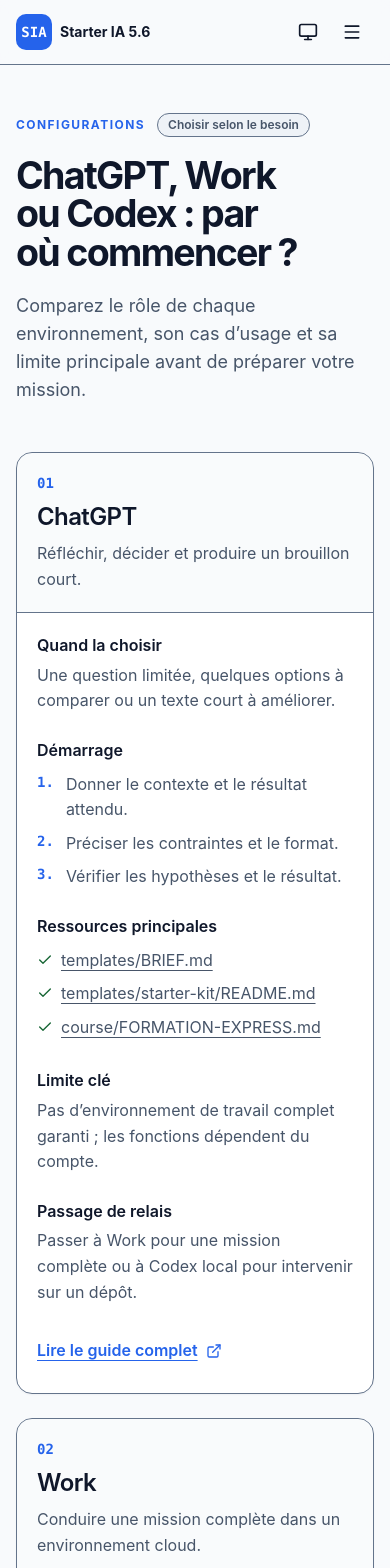
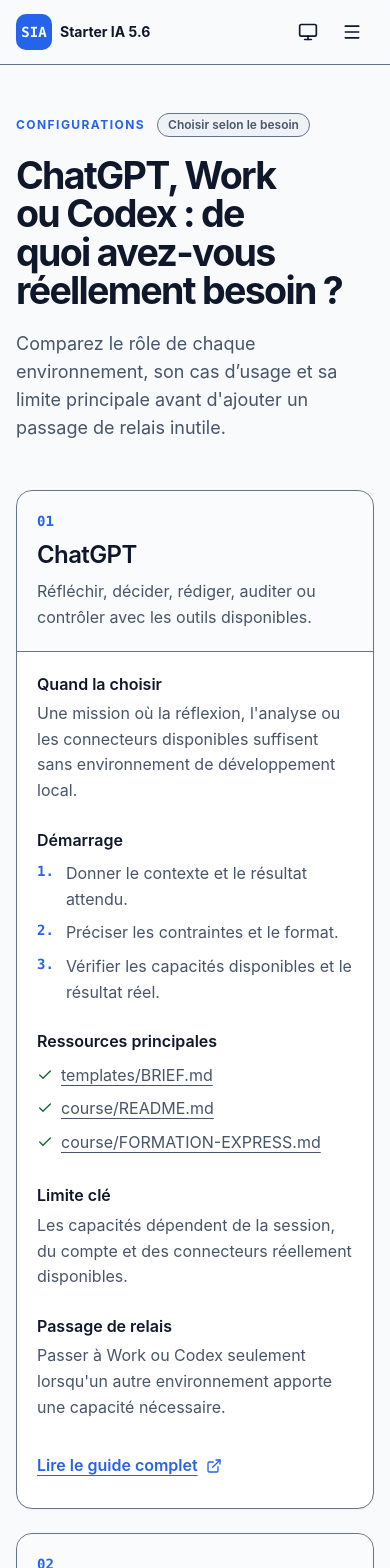
Before and after one commit to DevWeb13/starter-ia-5-6, a Next.js app: page /docs in a window 390 px wide. Shown: the top 1568 px of the page. Built offline with nearby package versions, Linux system fonts and the light colour scheme.

Commit message:
feat: direct configuration page to Qwik Core

```diff
--- a/src/app/docs/page.tsx
+++ b/src/app/docs/page.tsx
@@ -12,16 +12,17 @@
 });
 
 const githubRoot = "https://github.com/DevWeb13/starter-ia-5-6/blob/main";
+const coreRoot = "https://github.com/DevWeb13/starter-ia-qwik";
 
 const configurations = [
   {
     name: "ChatGPT",
-    role: "Réfléchir, décider et produire un brouillon court.",
-    choose: "Une question limitée, quelques options à comparer ou un texte court à améliorer.",
-    steps: ["Donner le contexte et le résultat attendu.", "Préciser les contraintes et le format.", "Vérifier les hypothèses et le résultat."],
-    resources: ["templates/BRIEF.md", "templates/starter-kit/README.md", "course/FORMATION-EXPRESS.md"],
-    limit: "Pas d’environnement de travail complet garanti ; les fonctions dépendent du compte.",
-    handoff: "Passer à Work pour une mission complète ou à Codex local pour intervenir sur un dépôt.",
+    role: "Réfléchir, décider, rédiger, auditer ou contrôler avec les outils disponibles.",
+    choose: "Une mission où la réflexion, l'analyse ou les connecteurs disponibles suffisent sans environnement de développement local.",
+    steps: ["Donner le contexte et le résultat attendu.", "Préciser les contraintes et le format.", "Vérifier les capacités disponibles et le résultat réel."],
+    resources: ["templates/BRIEF.md", "course/README.md", "course/FORMATION-EXPRESS.md"],
+    limit: "Les capacités dépendent de la session, du compte et des connecteurs réellement disponibles.",
+    handoff: "Passer à Work ou Codex seulement lorsqu'un autre environnement apporte une capacité nécessaire.",
     guide: "guides/configurations/chat.md",
   },
   {
@@ -31,33 +32,33 @@
     steps: ["Remplir le brief vérifiable.", "Adapter et lancer le prompt maître Work.", "Relire le livrable réel avec QUALITY.md."],
     resources: ["WORKFLOW.md", "prompts/MASTER-WORK.md", "prompts/REVIEW.md"],
     limit: "Les outils varient selon le compte ; Work ne charge pas automatiquement les règles Codex locales.",
-    handoff: "Transmettre brief, sources, décisions et limites à Codex local pour modifier un dépôt.",
+    handoff: "Transmettre brief, sources, décisions et limites à Codex local si la mission exige son environnement de développement.",
     guide: "guides/configurations/work.md",
   },
   {
     name: "Codex local",
-    role: "Inspecter, modifier et vérifier un dépôt depuis la machine de développement.",
-    choose: "Une mission de code qui exige Git, des fichiers locaux et des contrôles reproductibles.",
-    steps: ["Ouvrir le dépôt et vérifier Git.", "Donner un brief borné.", "Autoriser les contrôles puis relire le diff."],
-    resources: ["AGENTS.md", "WORKFLOW.md", ".codex/config.toml"],
-    limit: "Les actions restent bornées par les permissions de la machine et les autorisations du brief.",
-    handoff: "Piloter la même session avec Codex Remote ou préparer l’analyse avec Work + Codex.",
+    role: "Travailler directement dans un dépôt depuis l'environnement de développement.",
+    choose: "Une mission qui exige le filesystem du projet, Git, les commandes, les tests ou le navigateur local.",
+    steps: ["Ouvrir le dépôt et vérifier Git.", "Lire les règles et l'état du projet.", "Réaliser la mission puis exécuter les contrôles."],
+    resources: ["course/README.md", "WORKFLOW.md", "QUALITY.md"],
+    limit: "Les actions restent bornées par le sandbox, les permissions de la machine et les autorisations de la mission.",
+    handoff: "Utiliser le Starter IA Qwik Core pour une fondation Qwik prête à initialiser.",
     guide: "guides/configurations/codex-local.md",
   },
   {
     name: "Codex Remote",
-    role: "Piloter depuis iPhone une session Codex qui continue sur la machine locale.",
-    choose: "Suivre ou diriger une mission locale lorsque la machine reste active et connectée.",
+    role: "Piloter depuis un autre appareil une session Codex liée à l'environnement de développement.",
+    choose: "Suivre ou diriger une mission locale lorsque la fonction est réellement disponible et la machine reste active.",
     steps: ["Préparer le dépôt, la branche et la session sur la machine.", "Consulter l’aide réellement installée.", "Suivre les instructions d’association affichées."],
-    resources: ["guides/configurations/codex-remote.md", "AGENTS.md", ".codex/config.toml"],
-    limit: "La disponibilité dépend du compte ; l’iPhone n’exécute ni le dépôt, ni Git, ni les processus.",
+    resources: ["guides/configurations/codex-remote.md", "course/README.md", "WORKFLOW.md"],
+    limit: "La disponibilité dépend du compte, du client et des versions.",
     handoff: "Revenir à Codex local si l’association est absente ou interrompue, puis contrôler Git et les processus.",
     guide: "guides/configurations/codex-remote.md",
   },
   {
     name: "Work + Codex",
-    role: "Préparer ou analyser dans Work, puis implémenter et vérifier dans le dépôt avec Codex.",
-    choose: "Une mission où la réflexion cloud et l’écriture locale doivent rester séparées et traçables.",
+    role: "Préparer ou analyser dans Work, puis utiliser Codex lorsque le dépôt local est nécessaire.",
+    choose: "Une mission où la réflexion cloud et l'écriture locale doivent rester séparées et traçables.",
     steps: ["Produire le brief et les décisions dans Work.", "Transmettre un paquet de relais sans secret.", "Vérifier Git et les règles locales avant d’écrire."],
     resources: ["templates/BRIEF.md", "prompts/MASTER-WORK.md", "prompts/REVIEW.md"],
     limit: "Le passage de relais n’est pas automatique ; chaque environnement vérifie ses propres résultats.",
@@ -72,8 +73,8 @@
       <PageIntro
         eyebrow="Configurations"
         badge="Choisir selon le besoin"
-        title="ChatGPT, Work ou Codex : par où commencer ?"
-        description="Comparez le rôle de chaque environnement, son cas d’usage et sa limite principale avant de préparer votre mission."
+        title="ChatGPT, Work ou Codex : de quoi avez-vous réellement besoin ?"
+        description="Comparez le rôle de chaque environnement, son cas d’usage et sa limite principale avant d'ajouter un passage de relais inutile."
       />
 
       <div className="page-shell space-y-6 pb-14 sm:pb-20">
@@ -107,12 +108,7 @@
                     {configuration.resources.map((resource) => (
                       <li key={resource} className="flex gap-2">
                         <Check aria-hidden="true" className="mt-1 size-4 shrink-0 text-success" />
-                        <a
-                          href={`${githubRoot}/${resource}`}
-                          target="_blank"
-                          rel="noopener noreferrer"
-                          className="break-words underline underline-offset-4"
-                        >
+                        <a href={`${githubRoot}/${resource}`} target="_blank" rel="noopener noreferrer" className="break-words underline underline-offset-4">
                           {resource}
                           <span className="sr-only"> (ouvre un nouvel onglet)</span>
                         </a>
@@ -130,12 +126,7 @@
                   <h3 className="font-semibold">Passage de relais</h3>
                   <p className="mt-1 text-muted-foreground">{configuration.handoff}</p>
                 </div>
-                <a
-                  href={`${githubRoot}/${configuration.guide}`}
-                  target="_blank"
-                  rel="noopener noreferrer"
-                  className="inline-flex min-h-11 items-center gap-2 font-semibold text-primary underline underline-offset-4"
-                >
+                <a href={`${githubRoot}/${configuration.guide}`} target="_blank" rel="noopener noreferrer" className="inline-flex min-h-11 items-center gap-2 font-semibold text-primary underline underline-offset-4">
                   Lire le guide complet
                   <span className="sr-only"> (ouvre un nouvel onglet)</span>
                   <ExternalLink aria-hidden="true" className="size-4" />
@@ -145,18 +136,13 @@
           </Card>
         ))}
 
-        <aside className="rounded-2xl border border-border bg-muted/35 p-5 sm:p-6" aria-labelledby="starter-kit-title">
-          <h2 id="starter-kit-title" className="text-xl font-semibold">Après avoir choisi : préparez le dépôt</h2>
+        <aside className="rounded-2xl border border-border bg-muted/35 p-5 sm:p-6" aria-labelledby="core-title">
+          <h2 id="core-title" className="text-xl font-semibold">Après les fondamentaux : utilisez le vrai Starter IA Qwik Core</h2>
           <p className="mt-2 text-muted-foreground">
-            Le kit minimal fournit le contexte du projet, son état, les règles pour Codex et une première mission vérifiable. Les autres fichiers restent facultatifs.
+            Le dépôt Core contient la fondation Qwik, les documents projet, `prompts/INITIALIZE.md`, la configuration Codex, les tests et GitHub Actions. Il est désormais l'unique source technique de référence du Core.
           </p>
-          <a
-            href={`${githubRoot}/templates/starter-kit/README.md`}
-            target="_blank"
-            rel="noopener noreferrer"
-            className="mt-3 inline-flex min-h-11 items-center gap-2 font-semibold text-primary underline underline-offset-4"
-          >
-            Consulter le kit minimal
+          <a href={coreRoot} target="_blank" rel="noopener noreferrer" className="mt-3 inline-flex min-h-11 items-center gap-2 font-semibold text-primary underline underline-offset-4">
+            Ouvrir Starter IA Qwik Core
             <span className="sr-only"> (ouvre un nouvel onglet)</span>
             <ArrowRight aria-hidden="true" className="size-4" />
           </a>
```
